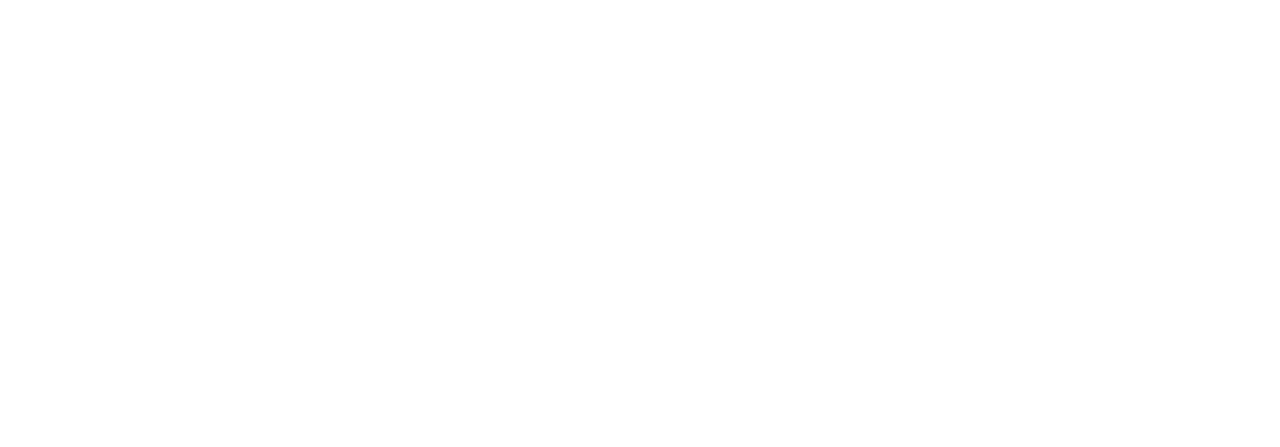
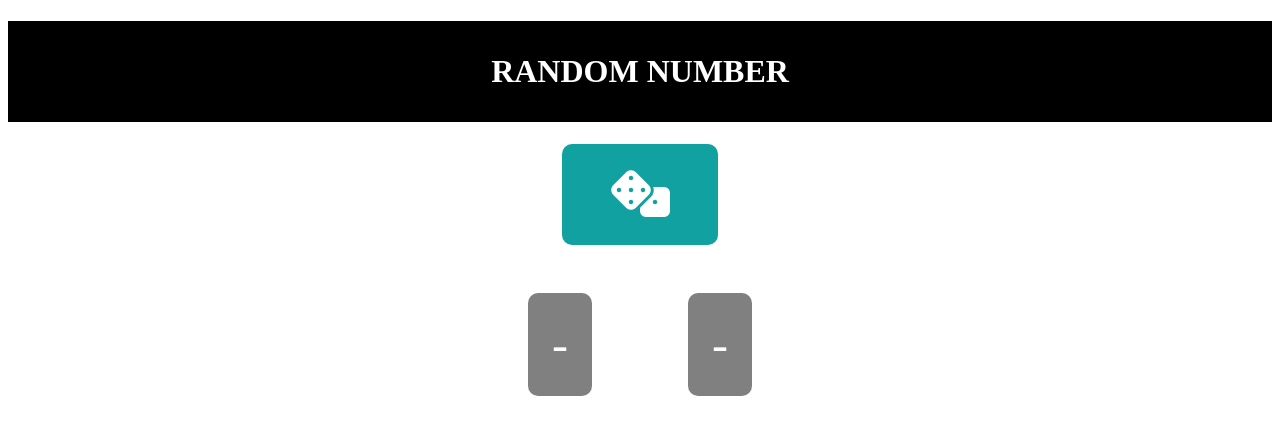
Before and after one commit to nurdoganbahadir/randomNum, a plain HTML site: page index.html in a window 1280 px wide. Drawn offline with Linux system fonts and the light colour scheme.

Commit message:
randam number veren basit bir program oluşturuldu

```diff
--- a/index.html
+++ b/index.html
@@ -5,8 +5,21 @@
     <meta name="viewport" content="width=device-width, initial-scale=1.0" />
     <title>Rondom Number</title>
     <link rel="stylesheet" href="style.css" />
+    <link
+      rel="stylesheet"
+      href="https://cdnjs.cloudflare.com/ajax/libs/font-awesome/6.5.2/css/all.min.css"
+      integrity="sha512-SnH5WK+bZxgPHs44uWIX+LLJAJ9/2PkPKZ5QiAj6Ta86w+fsb2TkcmfRyVX3pBnMFcV7oQPJkl9QevSCWr3W6A=="
+      crossorigin="anonymous"
+      referrerpolicy="no-referrer"
+    />
   </head>
   <body>
+    <h1>RANDOM NUMBER</h1>
+    <button id="MyBtn"><i class="fa-solid fa-dice"></i></button>
+    <div>
+      <p id="num1">-</p>
+      <p id="num2">-</p>
+    </div>
     <script src="./script.js"></script>
   </body>
 </html>
--- a/script.js
+++ b/script.js
@@ -0,0 +1,15 @@
+const MyBtn = document.getElementById("MyBtn");
+const num1 = document.getElementById("num1");
+const num2 = document.getElementById("num2");
+const min = 1;
+const max = 6;
+
+let randomNum1;
+let randomNum2;
+
+MyBtn.onclick = function () {
+  randomNum1 = Math.floor(Math.random() * max) + min;
+  randomNum2 = Math.floor(Math.random() * max) + min;
+  num1.textContent=randomNum1;
+  num2.textContent = randomNum2;
+};
--- a/style.css
+++ b/style.css
@@ -0,0 +1,36 @@
+body {
+  text-align: center;
+}
+h1{
+    background-color: black;
+    color: white;
+    padding: 2rem;
+}
+button {
+  color: white;
+  background-color: hsl(180, 80%, 35%);
+  border: none;
+  border-radius: 10px;
+  padding: 0.8em 1.5em;
+  transition: background-color 1s;
+  cursor: pointer;
+  font-size: 2em;
+}
+button:hover {
+  background-color: hsl(0, 75%, 32%);
+}
+div {
+  display: flex;
+  justify-content: center;
+  gap: 2em;
+  font-size: 3rem;
+}
+div p {
+  background-color: gray;
+  border-radius: 10px;
+  padding: 0.5em;
+  color: white;
+}
+i{
+    font-size: 3rem;
+}
```
